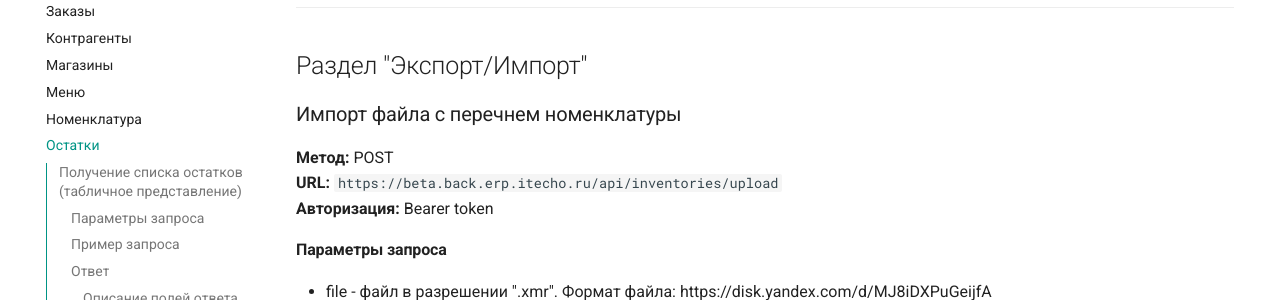
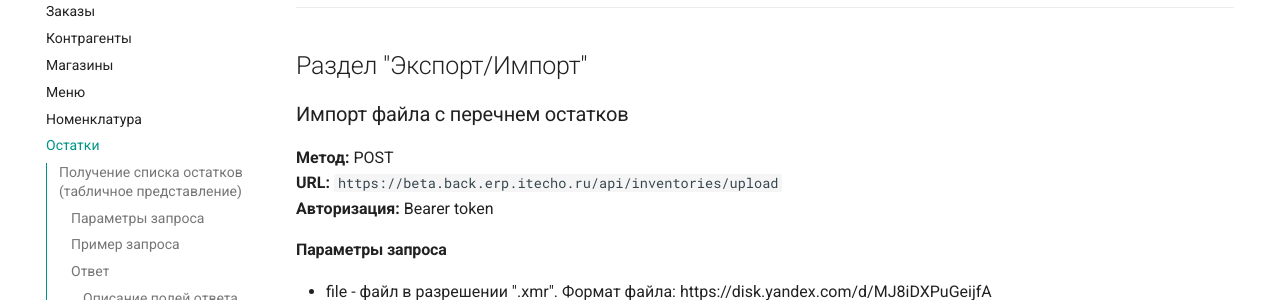
Before and after one commit to Krushanov/docs.erp.itecho.ru, an MkDocs documentation site: the page built from docs/ERP/Остатки.md, in a window 1280 px wide and 900 px high, scrolled down 20622 px. Shown: the part 178-478 px from the top of the window. Built offline with MkDocs 1.6.1 and Material for MkDocs 9.7.7, drawn with Linux system fonts in a browser that asks for light colours.

Commit message:
Edit Остатки.md file.

```diff
--- a/docs/ERP/Остатки.md
+++ b/docs/ERP/Остатки.md
@@ -1010,7 +1010,7 @@
 
 ## Раздел "Экспорт/Импорт"
 
-### Импорт файла с перечнем номенклатуры
+### Импорт файла с перечнем остатков
 
 **Метод:** POST
 **URL:** `https://beta.back.erp.itecho.ru/api/inventories/upload`
```
